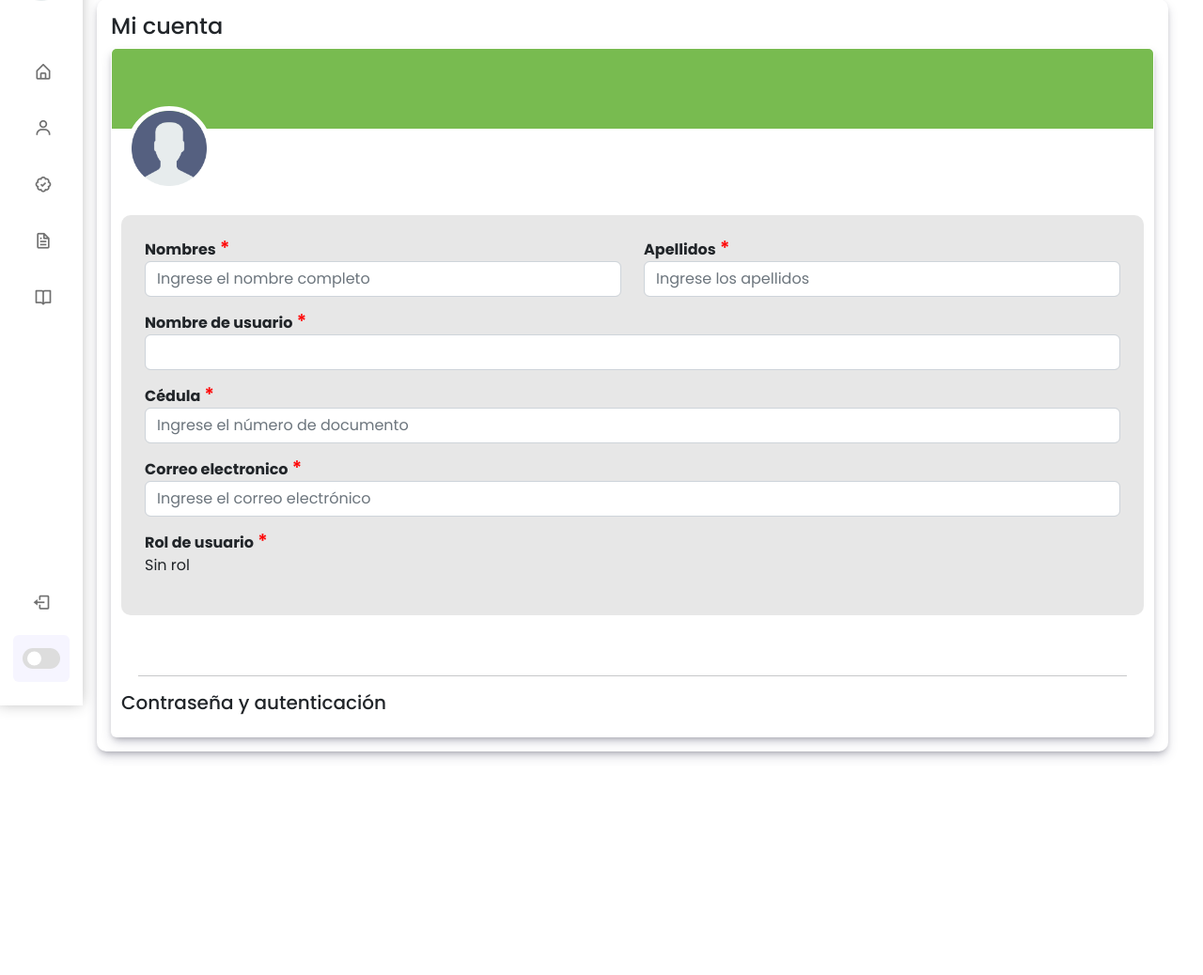
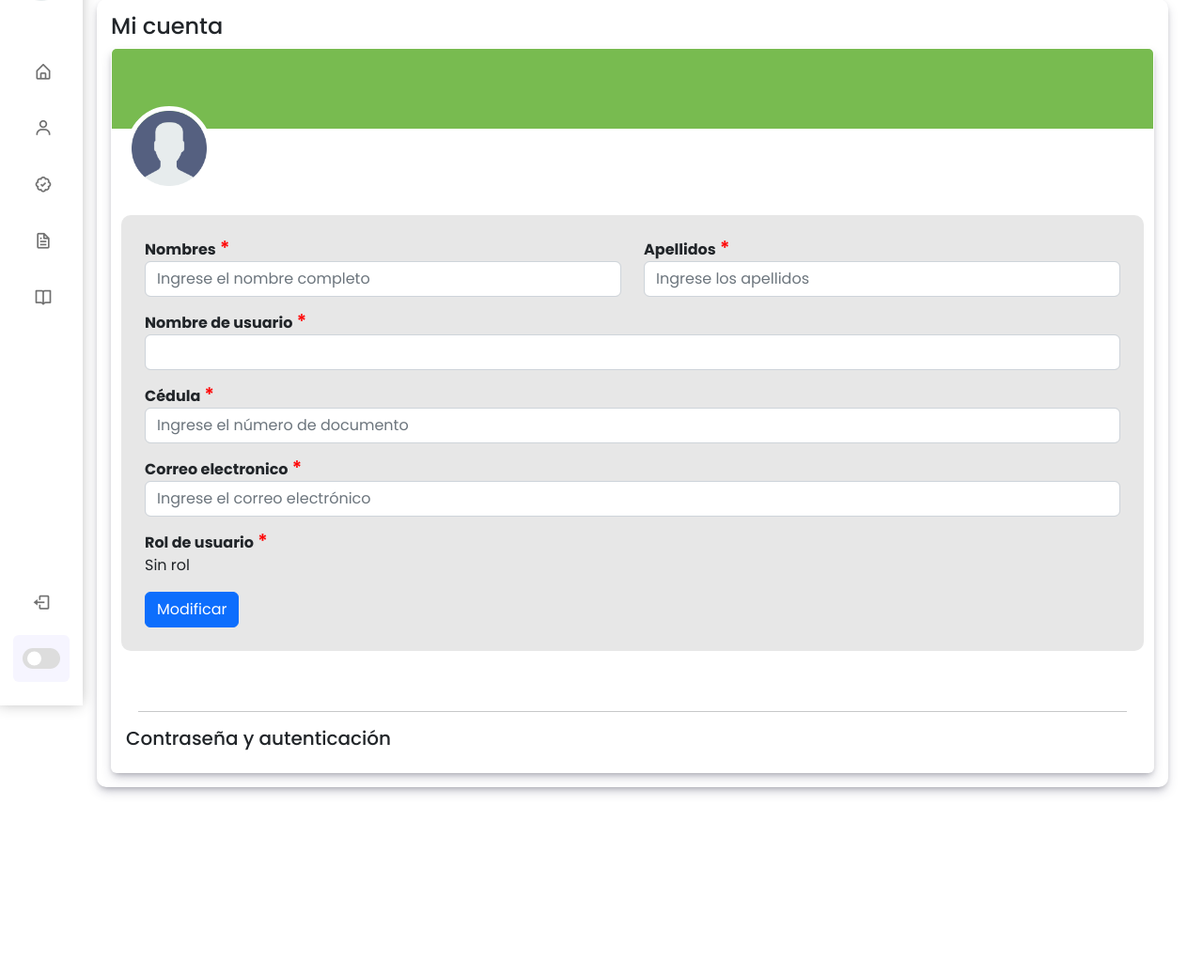
Before and after one commit to Dsr2004/Subcontratos, a Django app: page /Usuarios/MiCuenta/1 in a window 1280 px wide. Shown: the part 49-1087 px from the top of the page at 94% size. Run offline with Django 3.2, Linux system fonts and the light colour scheme; the visitor is signed in with stand-in values (Sample User, id 1); data comes from the database, SQL or seed files in the repository; some libraries are stand-ins or nearby versions.

Commit message:
Parte de perfil

```diff
--- a/Usuarios/Templates/cuenta.html
+++ b/Usuarios/Templates/cuenta.html
@@ -63,7 +63,7 @@
 
         }
         .auth{
-            margin-left: 10px;
+            margin-left: 15px;
         }
     </style>
     <h4>Mi cuenta</h4>
@@ -119,6 +119,8 @@
                 {% endif %}
 
                 <p id="rol" class="error_text"></p>
+
+                <button class="btn btn-primary">Modificar</button>
             </form>
         </div>
         <div class="separador">
```
